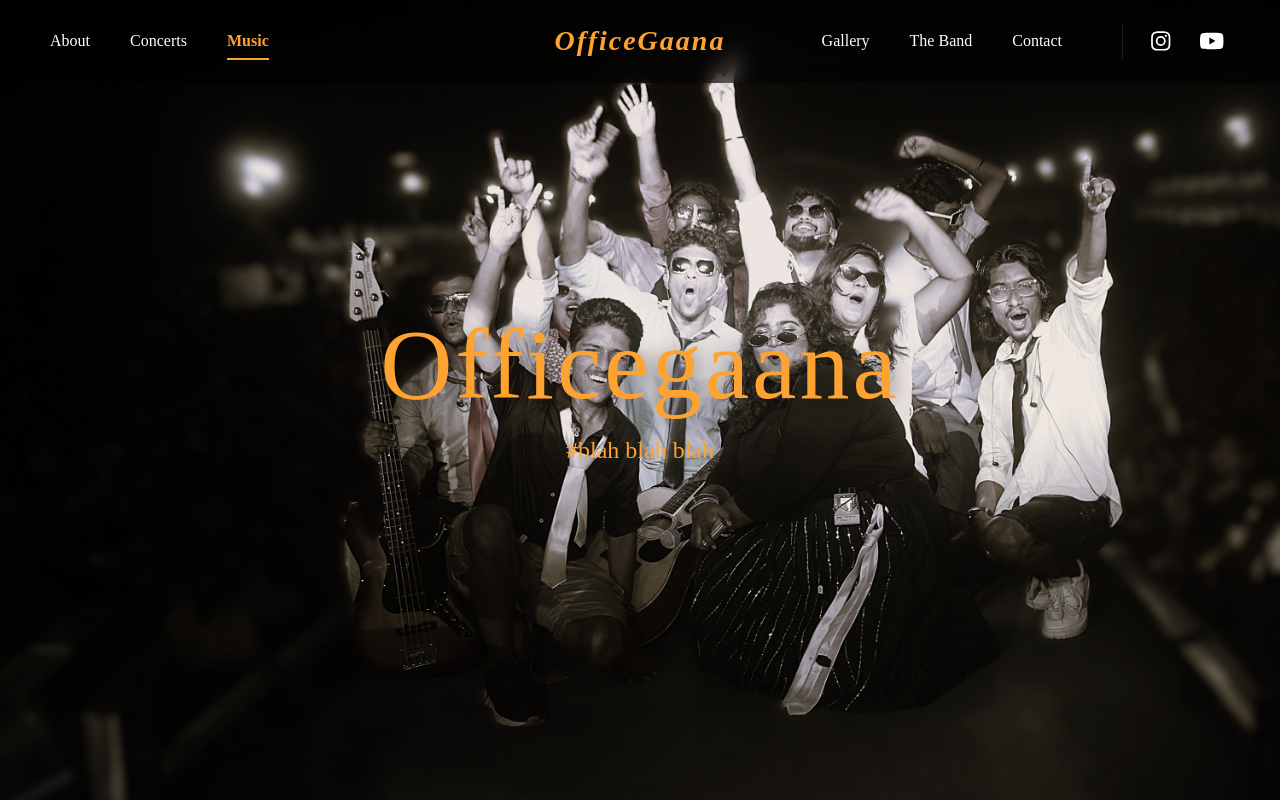
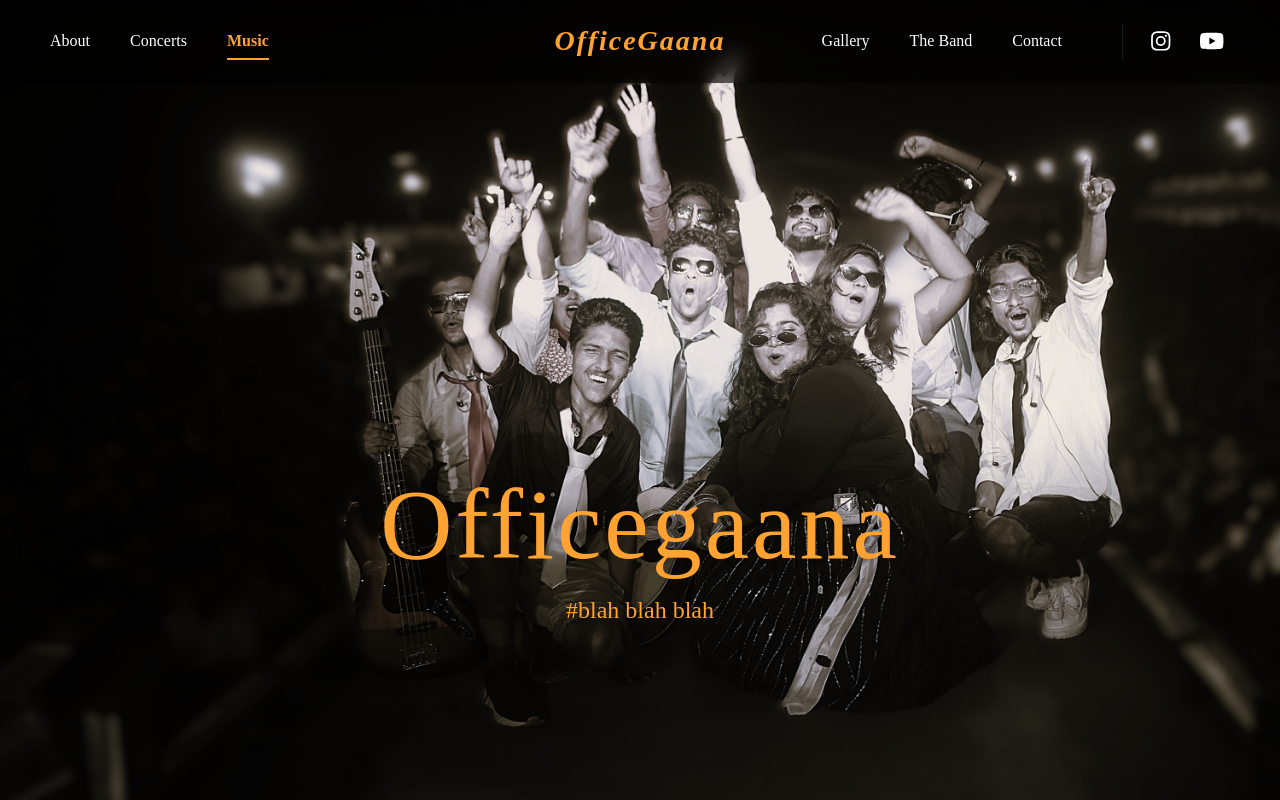
Before and after one commit to Tharun5604/OfficeGaana, a Next.js app: page / in a window 1280 px wide. Shown: the top 800 px of the page. Built offline with nearby package versions, Linux system fonts and the light colour scheme.

Commit message:
css changes

```diff
--- a/src/styles/globals.css
+++ b/src/styles/globals.css
@@ -136,6 +136,7 @@ section {
 .hero-content {
   position: relative;
   z-index: 1;
+  margin-top: 25%;
   padding: 20px;
   animation: fadeInUp 1.2s ease-out;
 }
```
